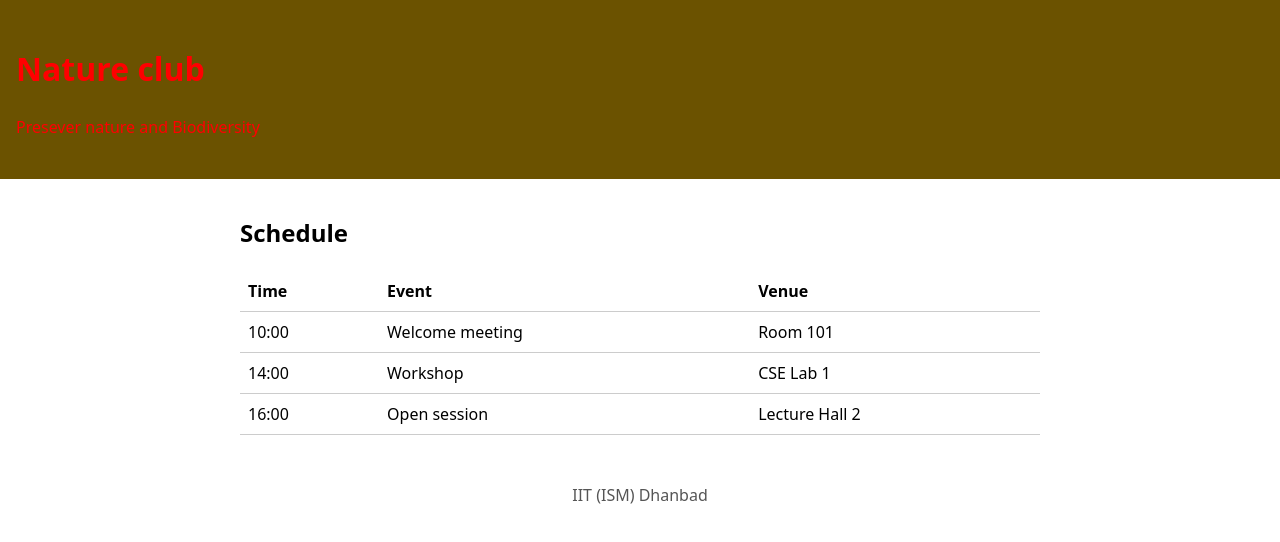
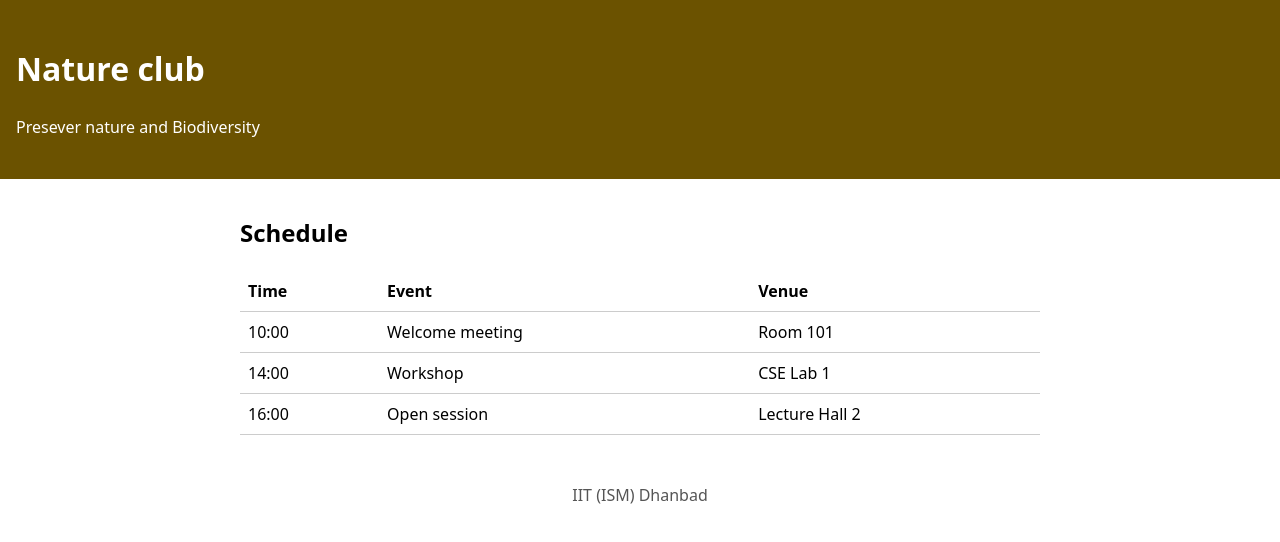
Before and after one commit to 26je0628-ism/Nature, a plain HTML site: page index.html in a window 1280 px wide. Drawn offline with Linux system fonts and the light colour scheme.

Commit message:
Revert "Try a red header"
This reverts commit eba17570493c068e91be1d6683c65095479c43c6.

```diff
--- a/style.css
+++ b/style.css
@@ -1,5 +1,5 @@
 body { margin: 0; font-family: system-ui, sans-serif; line-height: 1.5; }
-.site-header { background: #6b5200; color: red; padding: 1.5rem 1rem; }
+.site-header { background: #6b5200; color: white; padding: 1.5rem 1rem; }
 main { max-width: 50rem; margin: 0 auto; padding: 1rem; }
 table { width: 100%; border-collapse: collapse; }
 th, td { text-align: left; padding: 0.5rem; border-bottom: 1px solid #ccc; }
```
